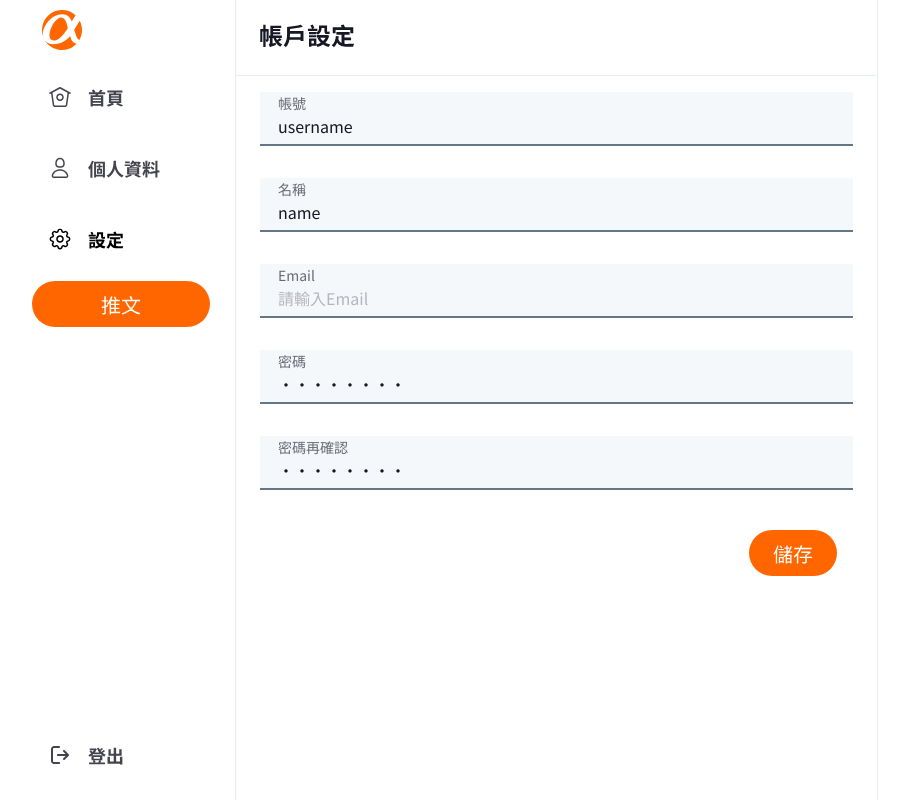
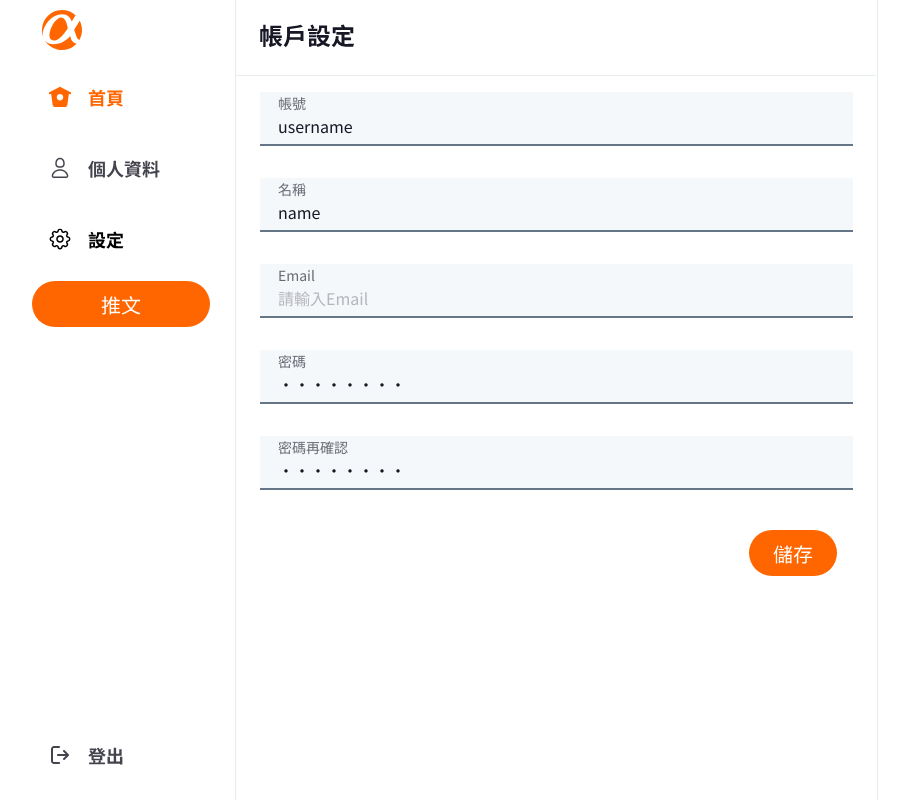
Before and after one commit to bluelsa/twitter-frontend-2023, a React (Create React App) app: page /setting in a window 1280 px wide. Shown: the whole page, without its empty margins (98-1007 px from the left). Built offline with nearby package versions, Linux system fonts and the light colour scheme.

Commit message:
feat: push 前的小修改

```diff
--- a/src/common/NavBar.jsx
+++ b/src/common/NavBar.jsx
@@ -12,7 +12,9 @@ import {useState} from "react"
 import { Link } from "react-router-dom";
 
 const NavBar = (props) => {
-  const [getRed, setGetRed] = useState(false)
+  const [house, setHouse] = useState(true)
+  const [person, setPerson] = useState(false);
+  const [setting, setSetting] = useState(false);
   return (
     <div className={styles.leftColumn}>
       <nav className={styles.navContainer}>
@@ -23,13 +25,13 @@ const NavBar = (props) => {
           <Link
             to="/home"
             onClick={() => {
-              // props.setHouse(true);
-              // props.setPerson(false);
-              // props.setSetting(false);
+              setHouse(true);
+              setPerson(false);
+              setSetting(false);
             }}
           >
             {/* <div className={styles.navItem} id="1"> */}
-              {props.house ? (
+              {house ? (
                 <RedIndex className={styles.navItem} />
               ) : (
                 <BlackIndex className={styles.navItem} />
@@ -40,13 +42,13 @@ const NavBar = (props) => {
           <Link
             to="/user"
             onClick={() => {
-              // props.setHouse(false);
-              // props.setPerson(true);
-              // props.setSetting(false);
+              setHouse(false);
+              setPerson(true);
+              setSetting(false);
             }}
           >
             {/* <div className={styles.navItem} id="2"> */}
-              {props.person ? (
+              {person ? (
                 <RedPersonal className={styles.navItem} />
               ) : (
                 <NavPersonal className={styles.navItem} />
@@ -56,13 +58,13 @@ const NavBar = (props) => {
           <Link
             to="/setting"
             onClick={() => {
-              // props.setHouse(false);
-              // props.setPerson(false);
-              // props.setSetting(true);
+              setHouse(false);
+              setPerson(false);
+              setSetting(true);
             }}
           >
             {/* <div className={styles.navItem} id="3"> */}
-            {props.setting ? (
+            {setting ? (
               <RedSet className={styles.navItem} />
             ) : (
               <NavSetting className={styles.navItem} />
--- a/src/pages/MainPage.jsx
+++ b/src/pages/MainPage.jsx
@@ -15,9 +15,7 @@ const MainPage = () => {
   const [replyTwit, setReplyTwit] = useState(false);
   const [replyPop, setReplyPop] = useState(false);
   const [isOther, setIsOther] = useState(false);
-  const [house, setHouse] = useState(true);
-  // const [person, setPerson] = useState(false);
-  // const [setting, setSetting] = useState(false);
+
   return (
     <div className={styles.homeContainer}>
       <div className={styles.mainContainer}>
@@ -25,8 +23,7 @@ const MainPage = () => {
           <NavBar
             twitPop={twitPop}
             setTwitPop={setTwitPop}
-            house={house}
-            setHouse={setHouse}
+
           />
         </div>
         {/* 中間推文部分 */}
--- a/src/pages/SettingPage.jsx
+++ b/src/pages/SettingPage.jsx
@@ -26,7 +26,7 @@ export const SettingInput = (props) => {
 
 const SettingPage = () => {
   const [twitPop, setTwitPop] = useState(false);
-  const [setting, setSetting] = useState(false);
+
   // const [username, setUsername] = useState('');
   // const [nickname, setNickname] = useState('');
   // const [email, setEmail] = useState('');
@@ -51,8 +51,7 @@ const SettingPage = () => {
         <NavBar
         twitPop={twitPop}
         setTwitPop={setTwitPop}
-        setting={setting}
-        setSetting={setSetting}
+
         />
 
         {/* 中間部分 */}
--- a/src/pages/UserProfilePage.jsx
+++ b/src/pages/UserProfilePage.jsx
@@ -25,10 +25,7 @@ const UserProfilePage = () => {
           <NavBar
             twitPop={twitPop}
             setTwitPo={setTwitPop}
-            person={person}
-            setPerson={setPerson}
-            isChange={isChange}
-            setIsChange={setIsChange}
+
           />
         </div>
         <div className={styles.middleColumn}>
```
